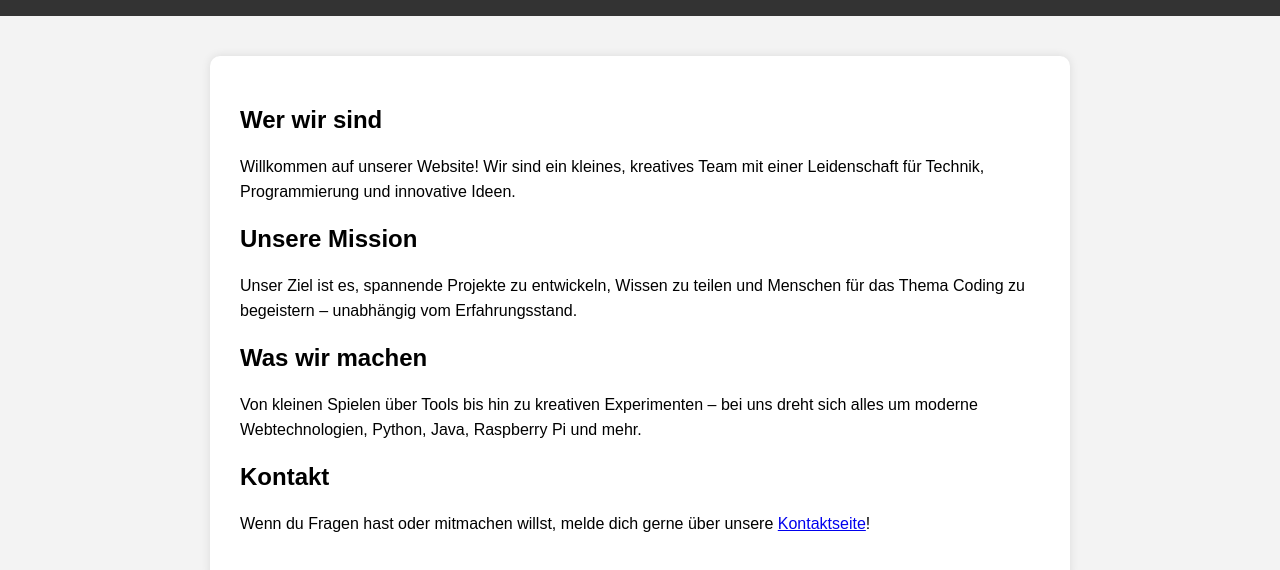
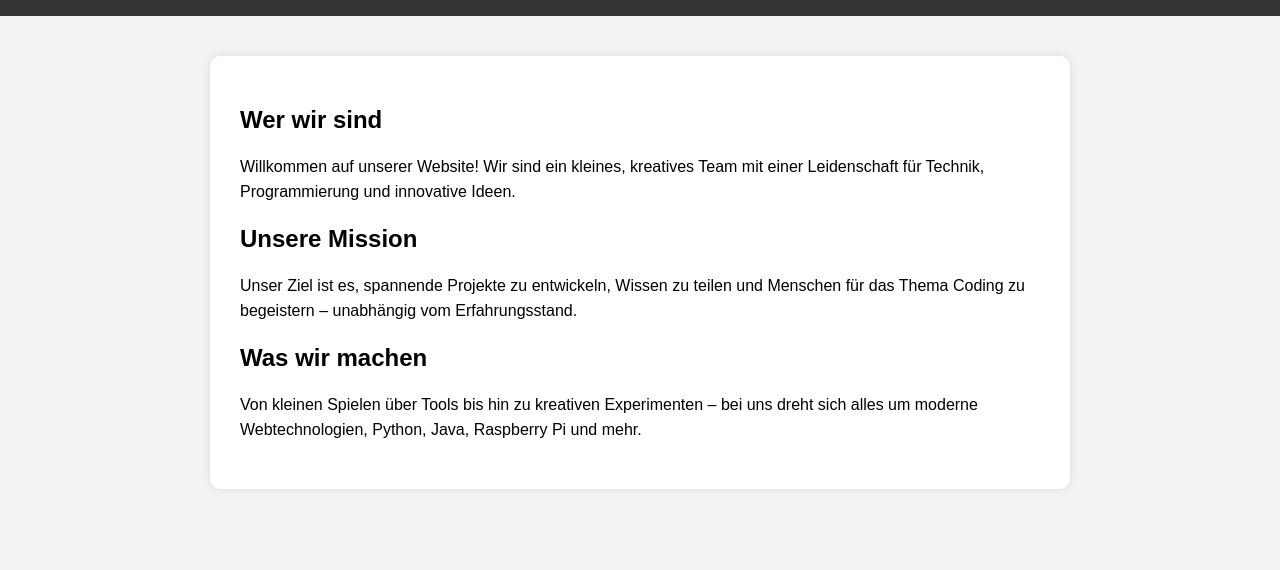
Before and after one commit to 34Alinator/ABoredMan2000.github.io, a plain HTML site: page ueber-uns.html in a window 1280 px wide. Shown: the part 94-664 px from the top of the page. Drawn offline with Linux system fonts and the light colour scheme.

Commit message:
Update ueber-uns.html

```diff
--- a/ueber-uns.html
+++ b/ueber-uns.html
@@ -57,11 +57,6 @@
     <p>
       Von kleinen Spielen über Tools bis hin zu kreativen Experimenten – bei uns dreht sich alles um moderne Webtechnologien, Python, Java, Raspberry Pi und mehr.
     </p>
-
-    <h2>Kontakt</h2>
-    <p>
-      Wenn du Fragen hast oder mitmachen willst, melde dich gerne über unsere <a href="kontakt.html">Kontaktseite</a>!
-    </p>
   </div>
 
 </body>
```
